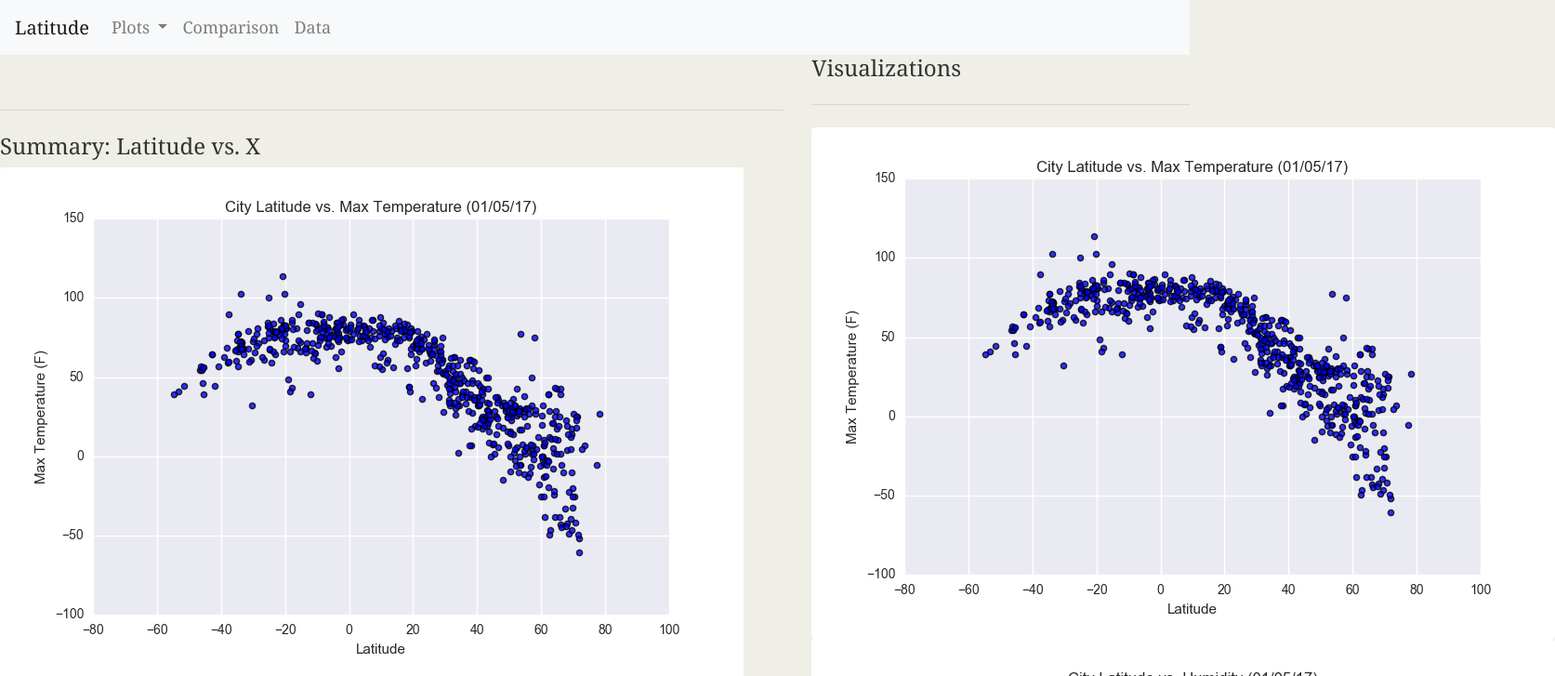
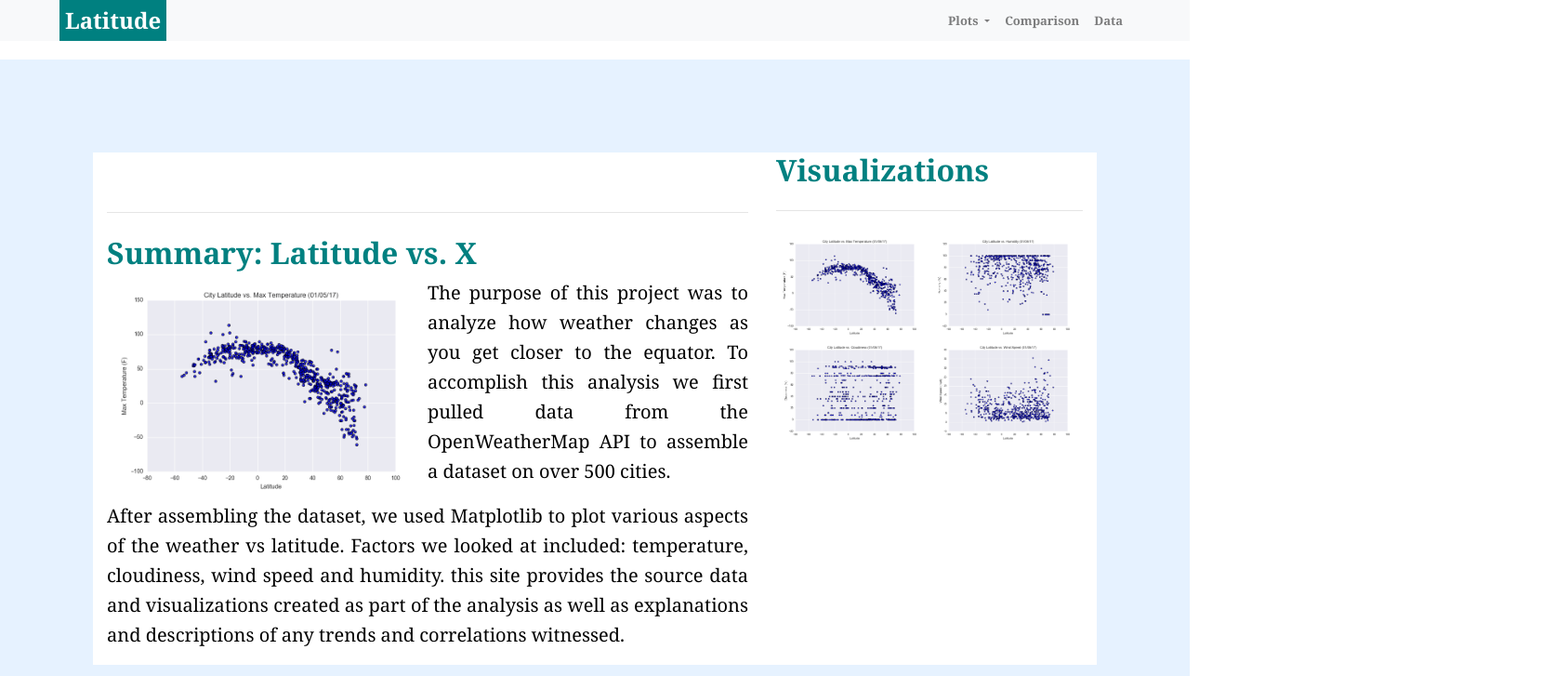
Before and after one commit to Nickoranteng/Nickoranteng.github.io, a plain HTML site: page index.html in a window 1280 px wide. Shown: the top 727 px of the page at 93% size, 1673 px wide, since content can reach past the window. Drawn offline with nearby package versions, Linux system fonts and the light colour scheme; files whose address does not match are found by name.

Commit message:
weather analysis

```diff
--- a/style.css
+++ b/style.css
@@ -1,72 +1,106 @@
-/*
- First External CSS Stylesheet
- */
+body {
+    font-family: Georgia;
+    font-size: 20px;
+    background-color:light gray;
+    line-height:1.6em;
 
-/* Styling for HTML elements */
-body {
-  padding: 0;
-  margin: 0;
-  font-family: Georgia, "Times New Roman", Times, serif;
-  font-size: 18px;
-  line-height: 150%;
-  color: #333;
-  background: #efeee7;
   }
 
-header {
-  background: #333;
+  .navbar-light .navbar-brand {
+    color: white;
   }
 
-h1 {
-  padding: 20px 0;
-  margin: 0;
-  margin-bottom: 20px;
-  font-size: 28px;
-  color: #eee;
-  text-align: center;
+  .navbar {
+    background-color: white;
+    width: 100%;
+    padding: 0;
   }
 
-h2 {
+  .navbar-brand {
+    font-family:Georgia, 'Times New Roman', Times, serif;
     font-size: 24px;
+    font-weight: bold;
+    background-color: Teal;
+    padding: 6px;
+    margin-left: 5%;
   }
 
-a {
-  color: #d21034;
+  .navbar-collapse {
+    position: absolute;
+    right: 5%;
+    font-size: small;
   }
 
-/* Selecting elements by class */
-.container {
-  width: 1024px;
-  margin: 0 auto;
+  .nav-item {
+    font-weight: bold;
+
   }
 
-/* Selecting elements by ID */
-#main-bio,
-#contact-info,
-#bio-image {
-  float: left;
+  .content {
+    background-color: #e6f2ff;
+    width:100%;
+    margin: 20px auto;
+    padding:100px;
   }
 
-#figure {
-  position: relative;
+  .buttons {
+    margin-bottom: .5em;
   }
 
-#bio-name {
-  position: absolute;
-  top: 150px;
-  left: 30px;
+  .text-left {
+    text-align: left;
+    color: Teal;
+    font-family: Georgia, 'Times New Roman', Times, serif;
+    font-weight: bold;
   }
 
-#main-bio {
-  width: 70%;
+
+
+  p:not(.intro) {
+    text-align: justify;
+    color: black;
   }
 
-#contact-info {
-  width: 30%;
+  .right-image {
+    width:50%;
+
+
   }
 
-#bio-image {
-  width: 200px;
-  height: 200px;
-  margin-right: 20px;
+  .Left-image {
+      margin-left: auto;
+      margin-right: auto;
+      width: 50%;
+      float: left;
+
   }
+
+
+
+  .col-sm-12,.col-md-4 {
+    background-color: white;
+  }
+
+  div.col-sm-12.col-md-12 div.col-lg-6.col-sm-12 img {
+    width: 100%;
+  }
+
+  .imagetiles {
+    background-color: white;
+  }
+
+  div.imagetiles div.col-lg-6.col-sm-12 img {
+    width: 8%;
+  }
+
+  div.col-sm-12.col-md-12 p {
+    color: black;
+    font-size: medium;
+  }
+
+  @include media-breakpoint-down(md) {
+    .col-md-8 {
+      display: block;
+    }
+
+  }
```
Lines whose indentation alone changed are shown as unchanged.
